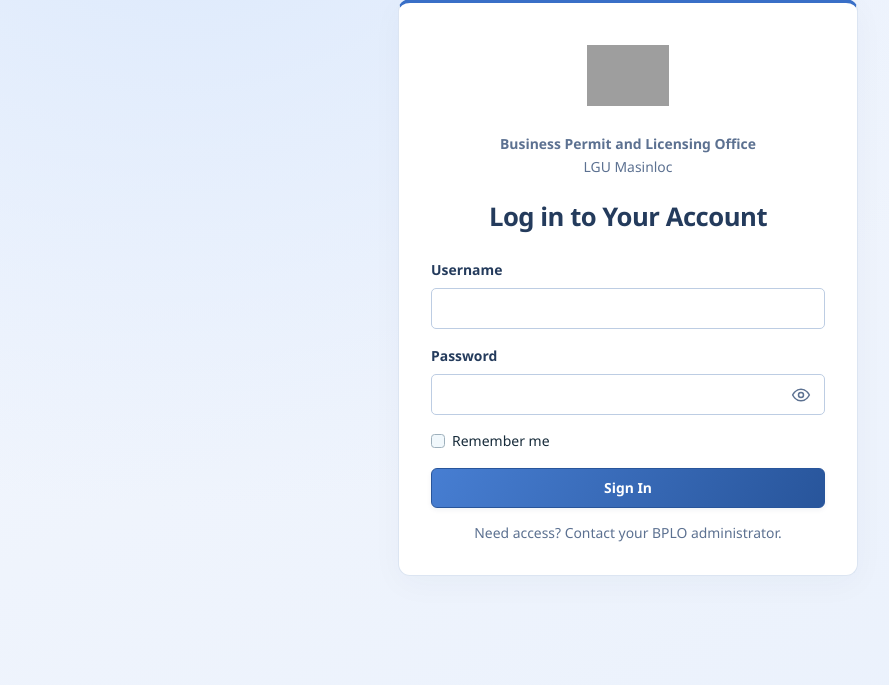
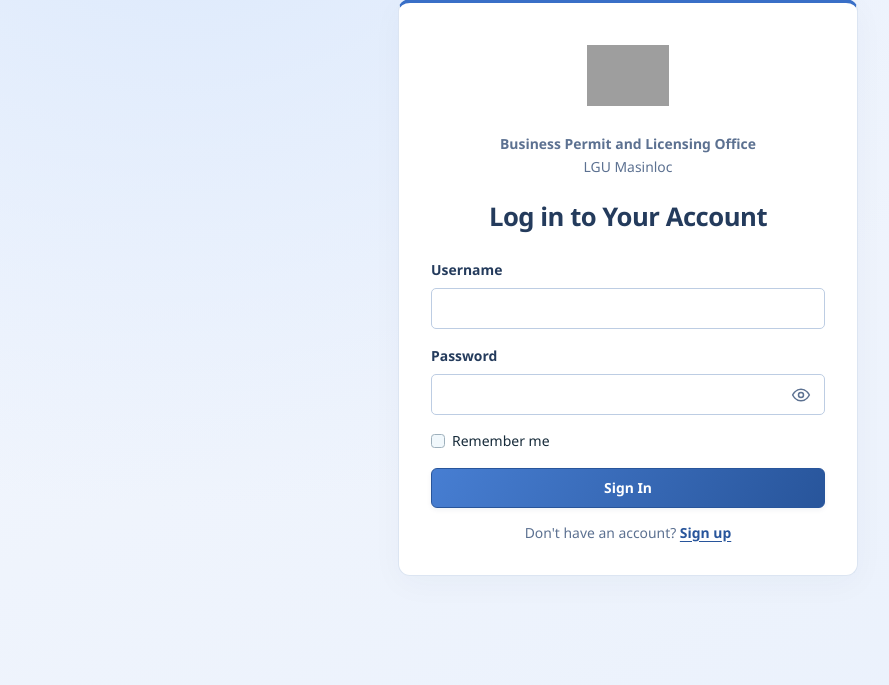
Before and after one commit to raglesia/BPLO-Web-App, an ASP.NET Core app: page /Account/Login in a window 1280 px wide. Shown: the part 115-800 px from the top of the page, without its empty margins (12-901 px from the left). Run offline with ASP.NET Core 8, Linux system fonts and the light colour scheme; style sheets or scripts are compiled from the project's sources; some libraries are stand-ins or nearby versions; grey boxes are pictures that could not be loaded.

Commit message:
Restore staff self-registration

```diff
--- a/BusinessPermitLicensingSystem.Web/Pages/Account/Login.cshtml
+++ b/BusinessPermitLicensingSystem.Web/Pages/Account/Login.cshtml
@@ -33,7 +33,7 @@
     <div class="form-check mb-3"><input asp-for="Input.RememberMe" class="form-check-input" /><label asp-for="Input.RememberMe" class="form-check-label">Remember me</label></div>
     <button type="submit" class="btn btn-primary w-100 login-submit">Sign In</button>
 </form>
-<p class="text-center mt-3 mb-0 login-signup">Need access? Contact your BPLO administrator.</p>
+<p class="text-center mt-3 mb-0 login-signup">Don't have an account? <a asp-page="/Account/Create">Sign up</a></p>
 </div></div>
 @section Scripts {
     <script src="~/js/login.js" asp-append-version="true"></script>
--- a/BusinessPermitLicensingSystem.Web/Program.cs
+++ b/BusinessPermitLicensingSystem.Web/Program.cs
@@ -31,7 +31,7 @@ builder.Services.AddRazorPages(options =>
 {
     options.Conventions.AuthorizeFolder("/");
     options.Conventions.AllowAnonymousToPage("/Account/Login");
-    options.Conventions.AuthorizePage("/Account/Create", "StaffAdministration");
+    options.Conventions.AllowAnonymousToPage("/Account/Create");
     options.Conventions.AuthorizeFolder("/UserAccounts", "StaffAdministration");
     options.Conventions.AuthorizePage("/AuditTrail", "StaffAdministration");
     options.Conventions.AuthorizePage("/DatabaseHealth", "StaffAdministration");
```
